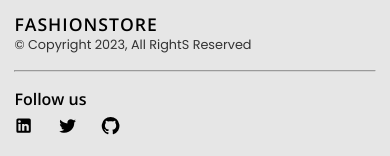
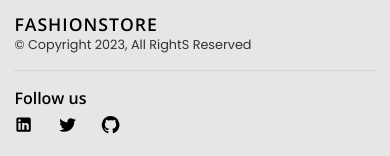
Before and after one commit to Doziechuks/fashion-store, a React (Vite) app in the folder client/: page /checkout in a window 390 px wide. Shown: the part 1114-1270 px from the top of the page. Built offline with nearby package versions, Linux system fonts and the light colour scheme.

Commit message:
updated the mobile footer

```diff
--- a/client/src/components/mobileFooter/MobileFooter.tsx
+++ b/client/src/components/mobileFooter/MobileFooter.tsx
@@ -18,7 +18,7 @@ const MobileFooter = () => {
           <Link to="/">FASHIONSTORE</Link>
           <p>&copy; Copyright 2023, All RightS Reserved</p>
         </div>
-        <hr className={styles.line} />
+        <div className={styles.line} />
         <div className={styles.box2}>
           <h4>Follow us</h4>
           <div>
```
